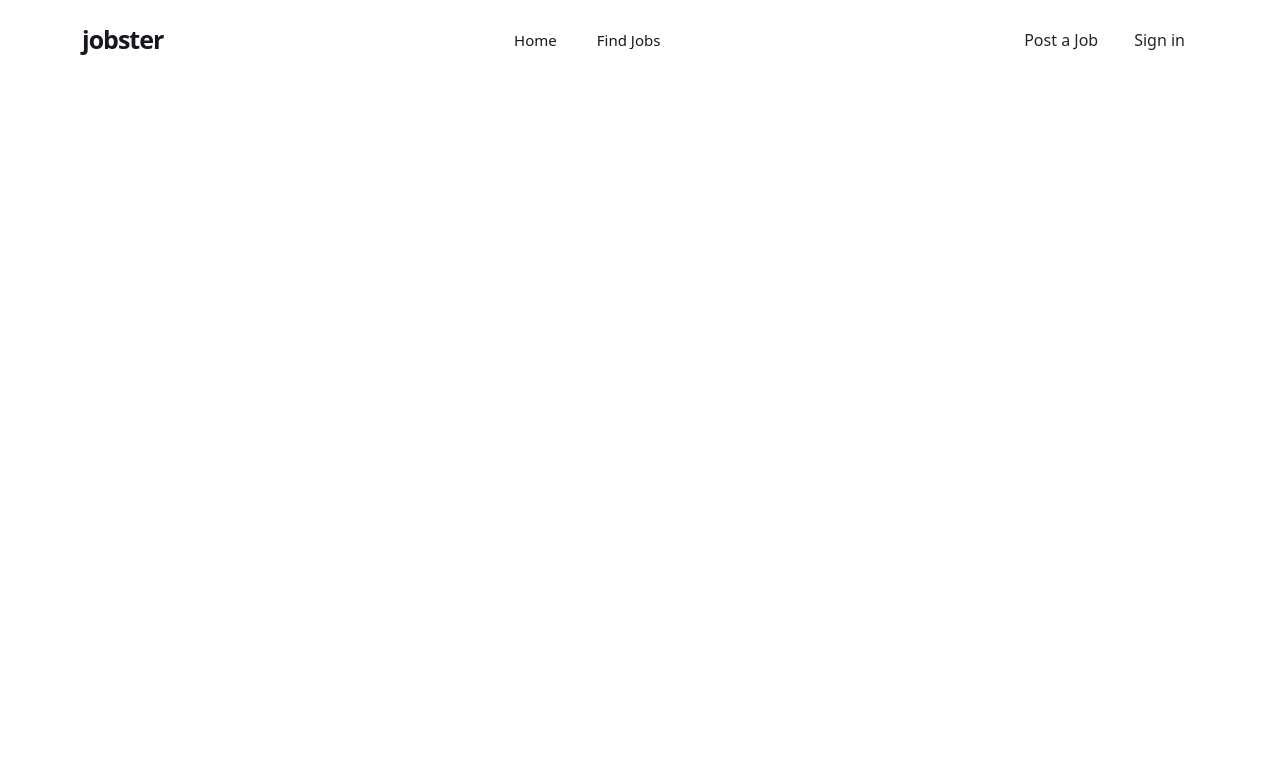
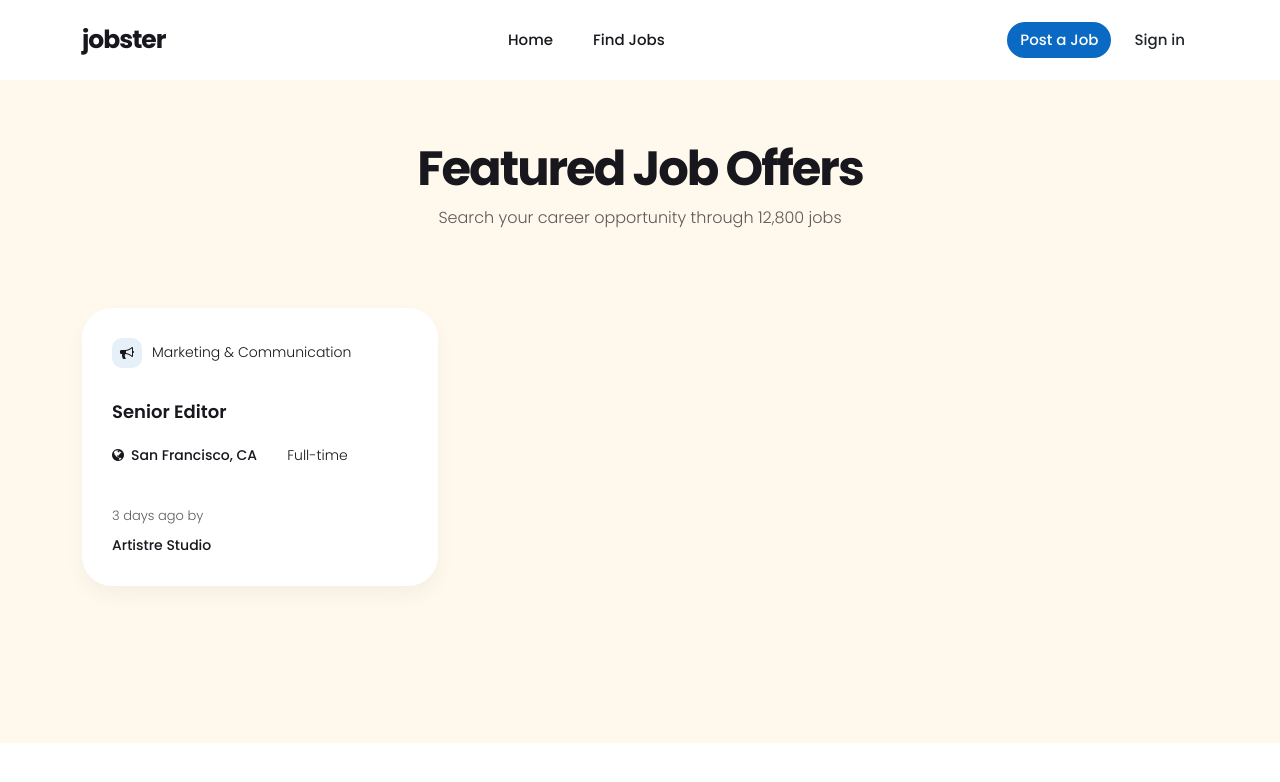
Before and after one commit to ettouzany/jobe-react, a React (Vite) app: page / in a window 1280 px wide. Shown: the top 782 px of the page. Built offline with nearby package versions, Linux system fonts and the light colour scheme.

Commit message:
routing added

```diff
--- a/db.json
+++ b/db.json
@@ -89,5 +89,6 @@
         "company":"Artistre Studio",
         "location":"San Francisco, CA"
      }
-  ]
+  ],
+  "categories": ["Business Development", "Construction", "Customer Service", "Education", "Engineering", "Finance", "Healthcare", "Human Resources", "Information Technology", "Legal", "Manufacturing", "Marketing", "Operations", "Retail", "Sales", "Support", "Technical Support", "Other"]
 }
--- a/src/App.js
+++ b/src/App.js
@@ -1,4 +1,3 @@
-import "bootstrap/dist/css/bootstrap.min.css";
 import bootstrap from "bootstrap/dist/js/bootstrap.min.js";
 import jQuery from "jquery/dist/jquery.min.js";
 import { render } from "react-dom";
@@ -6,6 +5,7 @@ import { BrowserRouter as Router , Route, Switch } from "react-router-dom";
 import { StrictMode } from "react";
 import Search from "./Search";
 import Menu from "./Components/Menu";
+import Index from "./Index";
 
 const App = () => {
     return (
@@ -18,7 +18,7 @@ const App = () => {
                     <Search/>
                 </Route>
                 <Route path="/">
-
+                    <Index/>
                 </Route>
             </Switch>
         </Router>
--- a/src/Components/Menu.js
+++ b/src/Components/Menu.js
@@ -1,10 +1,12 @@
+import { Link } from "react-router-dom";
+
 const Menu =()=>{
     return(
     <header  className="pxp-header fixed-top">
         <div  className="pxp-container">
             <div  className="pxp-header-container">
                 <div  className="pxp-logo">
-                    <a href="/"  className="pxp-animate"><span styles={"color: var(--pxpMainColor)"}>j</span>obster</a>
+                    <a href="/"  className="pxp-animate"><span style={{Color: "var(--pxpMainColor)"}}>j</span>obster</a>
                 </div>
                 <div  className="pxp-nav-trigger navbar d-xl-none flex-fill">
                     <a role="button"  href="/"data-bs-toggle="offcanvas" data-bs-target="#pxpMobileNav" aria-controls="pxpMobileNav">
@@ -15,21 +17,21 @@ const Menu =()=>{
                     <div  className="offcanvas offcanvas-start pxp-nav-mobile-container" tabIndex="-1" id="pxpMobileNav">
                         <div  className="offcanvas-header">
                             <div  className="pxp-logo">
-                                <a href="/"  className="pxp-animate"><span styles={"color: var(--pxpMainColor)"}>j</span>obster</a>
+                                <a href="/"  className="pxp-animate"><span style={{Color: "var(--pxpMainColor)"}}>j</span>obster</a>
                             </div>
                             <button type="button"  className="btn-close text-reset" data-bs-dismiss="offcanvas" aria-label="Close"></button>
                         </div>
                         <div  className="offcanvas-body">
                             <nav  className="pxp-nav-mobile">
                                 <ul  className="navbar-nav justify-content-end flex-grow-1">
-                                    <li  className="nav-item dropdown">
+                                    {/* <li  className="nav-item dropdown">
                                         <a role="button"  href="/" className="nav-link" data-bs-toggle="dropdown">Home</a>
 
                                     </li>
                                     <li  className="nav-item dropdown">
-                                        <a role="button"  href="/" className="nav-link" data-bs-toggle="dropdown">Find Jobs</a>
+                                        <a role="button"  href="/search" className="nav-link" data-bs-toggle="dropdown">Find Jobs</a>
 
-                                    </li>
+                                    </li> */}
 
                                 </ul>
                             </nav>
@@ -38,12 +40,14 @@ const Menu =()=>{
                 </div>
                 <nav  className="pxp-nav dropdown-hover-all d-none d-xl-block">
                     <ul>
-                        <li  className="dropdown">
-                            <a href="/"  className="dropdown-toggle" data-bs-toggle="dropdown">Home</a>
+                        <li  >
+                            <Link to="/" >Home</Link>
+                            {/* <a href="/"   data-bs-toggle="dropdown">Home</a> */}
 
                         </li>
-                        <li  className="dropdown">
-                            <a href="/"  className="dropdown-toggle" data-bs-toggle="dropdown">Find Jobs</a>
+                        <li  >
+                            <Link to="/search" >Find Jobs</Link>
+                            {/* <a href="/search"  className="dropdown-toggle" data-bs-toggle="dropdown">Find Jobs</a> */}
 
                         </li>
 
--- a/src/Components/Search/JobDetails.js
+++ b/src/Components/Search/JobDetails.js
@@ -11,9 +11,9 @@ const JobDetails = (props) => {
         await fetch(`http://localhost:3000/jobs/${props.id}`).then(res => res.json()).then(result => {setJob(result)}).catch(console.log);
     }
     return(
-        <div className="tab-pane active" styles={"display:block !important"}>
-            <div className="pxp-jobs-tab-pane-cover pxp-cover" styles={"background-image: url(./assets/images/office-2.jpg);"}></div>
-            <div className="pxp-jobs-tab-pane-logo" styles={"background-image: url(./assets/images/company-logo-2.png);"}></div>
+        <div className="tab-pane active" >
+            <div className="pxp-jobs-tab-pane-cover pxp-cover" style={{backgroundImage: "url(https://pixelprime.co/themes/jobster/images/office-1.jpg)"}}></div>
+            <div className="pxp-jobs-tab-pane-logo" style={{backgroundImage:  "url(https://pixelprime.co/themes/jobster/images/company-logo-1.png)"}}></div>
             <div className="pxp-jobs-tab-pane-content">
                 <div className="row justify-content-between align-items-center">
                     <div className="col-xl-6">
--- a/src/Components/SearchBar.js
+++ b/src/Components/SearchBar.js
@@ -13,10 +13,7 @@ const SearchBar = () => {
     }, []);
 
     async function requestCats() {
-        const response = await fetch("/api/categories");
-        const data = await response.json();
-        console.log(data);
-        setCategories(data);
+        await fetch(`http://localhost:3000/categories`).then(res => res.json()).then(result => {setCategories(result)}).catch(console.log);
     }
 
     return (
--- /dev/null
+++ b/src/Index.js
@@ -0,0 +1,61 @@
+import { Component } from "react";
+
+
+class Index extends Component {
+
+    constructor() {
+        super();
+        this.state = {
+            loading: true,
+        };
+    }
+
+
+    render() {
+        return (
+                <section  className="mt-100 pt-100 pb-100 pxp-page-header-simple" style={{backgroundColor: "var(--pxpSecondaryColorLight)"}}>
+        <div className="pxp-container">
+            <h2 className="pxp-section-h2 text-center">Featured Job Offers</h2>
+            <p className="pxp-text-light text-center">Search your career opportunity through 12,800 jobs</p>
+
+            <div className="row mt-4 mt-md-5 pxp-animate-in pxp-animate-in-top pxp-in">
+                <div className="col-md-6 col-xl-4 col-xxl-3 pxp-jobs-card-1-container">
+                    <div className="pxp-jobs-card-1 pxp-has-shadow">
+                        <div className="pxp-jobs-card-1-top">
+                            <a href="https://pixelprime.co/themes/jobster/jobs-list-1.html" className="pxp-jobs-card-1-category">
+                                <div className="pxp-jobs-card-1-category-icon"><span className="fa fa-bullhorn"></span></div>
+                                <div className="pxp-jobs-card-1-category-label">Marketing &amp; Communication</div>
+                            </a>
+                            <a href="https://pixelprime.co/themes/jobster/single-job-1.html" className="pxp-jobs-card-1-title">Senior Editor</a>
+                            <div className="pxp-jobs-card-1-details">
+                                <a href="https://pixelprime.co/themes/jobster/jobs-list-1.html" className="pxp-jobs-card-1-location">
+                                    <span className="fa fa-globe"></span>San Francisco, CA
+                                </a>
+                                <div className="pxp-jobs-card-1-type">Full-time</div>
+                            </div>
+                        </div>
+                        <div className="pxp-jobs-card-1-bottom">
+                            <div className="pxp-jobs-card-1-bottom-left">
+                                <div className="pxp-jobs-card-1-date pxp-text-light">3 days ago by</div>
+                                <a href="https://pixelprime.co/themes/jobster/single-company-1.html" className="pxp-jobs-card-1-company">Artistre Studio</a>
+                            </div>
+                            {/* <a href="https://pixelprime.co/themes/jobster/single-company-1.html" className="pxp-jobs-card-1-company-logo"
+                            style="background-image: url(./assets/images/company-logo-4.png);" href="" ></a> */}
+                        </div>
+                    </div>
+                </div>
+
+            </div>
+
+            <div className="mt-4 mt-md-5 text-center pxp-animate-in pxp-animate-in-top">
+                <a href="https://pixelprime.co/themes/jobster/jobs-list-1.html" className="btn rounded-pill pxp-section-cta">All Job Offers<span className="fa fa-angle-right"></span></a>
+            </div>
+        </div>
+    </section>
+        );
+    }
+}
+
+
+
+export default Index;
--- a/src/index.html
+++ b/src/index.html
@@ -5,6 +5,7 @@
     <meta http-equiv="X-UA-Compatible" content="IE=edge">
     <meta name="viewport" content="width=device-width, initial-scale=1.0">
     <title>Jobster</title>
+    <link href="https://fonts.googleapis.com/css2?family=Poppins:wght@300;500;600;700&amp;display=swap" rel="stylesheet">
     <link rel="stylesheet" href="./style.css">
     <link rel="stylesheet" href="./assets/font-awesome.min.css">
 
--- a/src/style.css
+++ b/src/style.css
@@ -1,3 +1,5 @@
+@import "bootstrap/dist/css/bootstrap.min.css";
+
 :root {
   --pxpHoverTransition: 300ms cubic-bezier(0.215, 0.61, 0.355, 1);
   --pxpHoverOpacity: 0.6;
@@ -23,6 +25,139 @@ body {
   -moz-osx-font-smoothing: grayscale;
 }
 
+/* nessesary css */
+a {
+    color: var(--pxpMainColor);
+    text-decoration: none;
+}
+a:hover {
+    color: var(--pxpMainColorDark);
+}
+.pxp-preloader {
+    background-color: #fff;
+    position: fixed;
+    z-index: 99999;
+    top: 0;
+    right: 0;
+    bottom: 0;
+    left: 0;
+    display: flex;
+    align-content: center;
+    justify-content: center;
+    align-items: center;
+}
+.pxp-container {
+    width: 100%;
+    padding-right: .75rem;
+    padding-left: .75rem;
+    margin-right: auto;
+    margin-left: auto;
+}
+.pxp-pl-80 {
+    padding-left: 80px;
+}
+.pxp-cover {
+    background-size: cover;
+    background-position: center center;
+    background-repeat: no-repeat;
+}
+.pxp-cover-bottom {
+    background-position: center bottom;
+}
+.pxp-cover-top {
+    background-position: center top;
+}
+.mt-100 {
+    margin-top: 100px;
+}
+.pt-100 {
+    padding-top: 100px;
+}
+.pb-100 {
+    padding-bottom: 100px;
+}
+.pxp-text-right {
+    text-align: right;
+}
+.pxp-text-light {
+    opacity: .7;
+}
+.pxp-section-h2 {
+    font-weight: 700;
+    font-size: 48px;
+    letter-spacing: -2px;
+}
+.pxp-animate-in.pxp-animate-in-top {
+    transform: translateY(20px);
+    opacity: 0;
+    transition: 1s cubic-bezier(0.215,0.61,0.355,1);
+    transition-property: transform, opacity;
+}
+.pxp-animate-in.pxp-animate-in-top.pxp-in {
+    transform: translateY(0);
+    opacity: 1;
+}
+.pxp-animate-in.pxp-animate-in-right {
+    transform: translateX(-20px);
+    opacity: 0;
+    transition: 1s cubic-bezier(0.215,0.61,0.355,1);
+    transition-property: transform, opacity;
+}
+.pxp-animate-in.pxp-animate-in-right.pxp-in {
+    transform: translateX(0);
+    opacity: 1;
+}
+.pxp-section-cta,
+.pxp-section-cta-o {
+    background-color: var(--pxpMainColor);
+    color: #fff;
+    font-size: 18px;
+    font-weight: 500;
+    padding: 10px 20px;
+    transition: var(--pxpHoverTransition);
+    transition-property: background-color;
+}
+.pxp-section-cta-o {
+    background-color: transparent;
+    color: var(--pxpMainColor);
+    padding: 0;
+    transition-property: color;
+}
+.pxp-section-cta:hover {
+    color: #fff;
+    background-color: var(--pxpMainColorDark);
+}
+.pxp-section-cta-o:hover {
+    color: var(--pxpMainColorDark);
+    background-color: transparent;
+}
+.pxp-section-cta span,
+.pxp-section-cta-o span {
+    margin-left: 10px;
+    transition: var(--pxpHoverTransition);
+    transition-property: margin-left;
+}
+.pxp-section-cta:hover span,
+.pxp-section-cta-o:hover span {
+    margin-left: 20px;
+}
+.pxp-subsection-cta {
+    background-color: var(--pxpMainColorLight);
+    color: var(--pxpMainColorDark);
+    font-size: 18px;
+    font-weight: 500;
+    padding: 10px 20px;
+    transition: var(--pxpHoverTransition);
+    transition-property: background-color, color;
+}
+.pxp-subsection-cta:hover {
+    color: #fff;
+    background-color: var(--pxpMainColor);
+}
+.pxp-404-fig img {
+    width: 360px;
+    height: auto;
+}
 
 /* header */
 
@@ -185,7 +320,6 @@ body {
   font-size: 15px;
   font-weight: 500;
   border: 1px solid rgba(255,255,255,.5);
-  color: #fff;
   background-color: transparent;
   transition: var(--pxpHoverTransition);
   transition-property: color, background-color;
@@ -1577,6 +1711,7 @@ body {
       width: 100%;
       margin: 0;
   }
+
   .pxp-posts-card-2-summary {
       display: block;
   }
```
